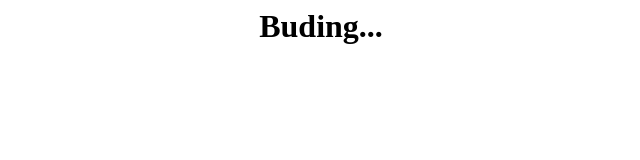
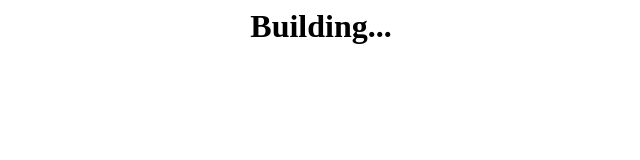
Before and after one commit to dmhz/autobikecar, a plain HTML site: page index.html in a window 1280 px wide. Shown: the full height of the page, 319-959 px from the left. Drawn offline with Linux system fonts and the light colour scheme.

Commit message:
Update index.html

```diff
--- a/index.html
+++ b/index.html
@@ -1,6 +1,6 @@
 <html>
 <head><title>ABC</title></head>
 <body bgcolor="white">
-<center><h1>Buding...</h1></center>
+<center><h1>Building...</h1></center>
 </body>
 </html>
```
